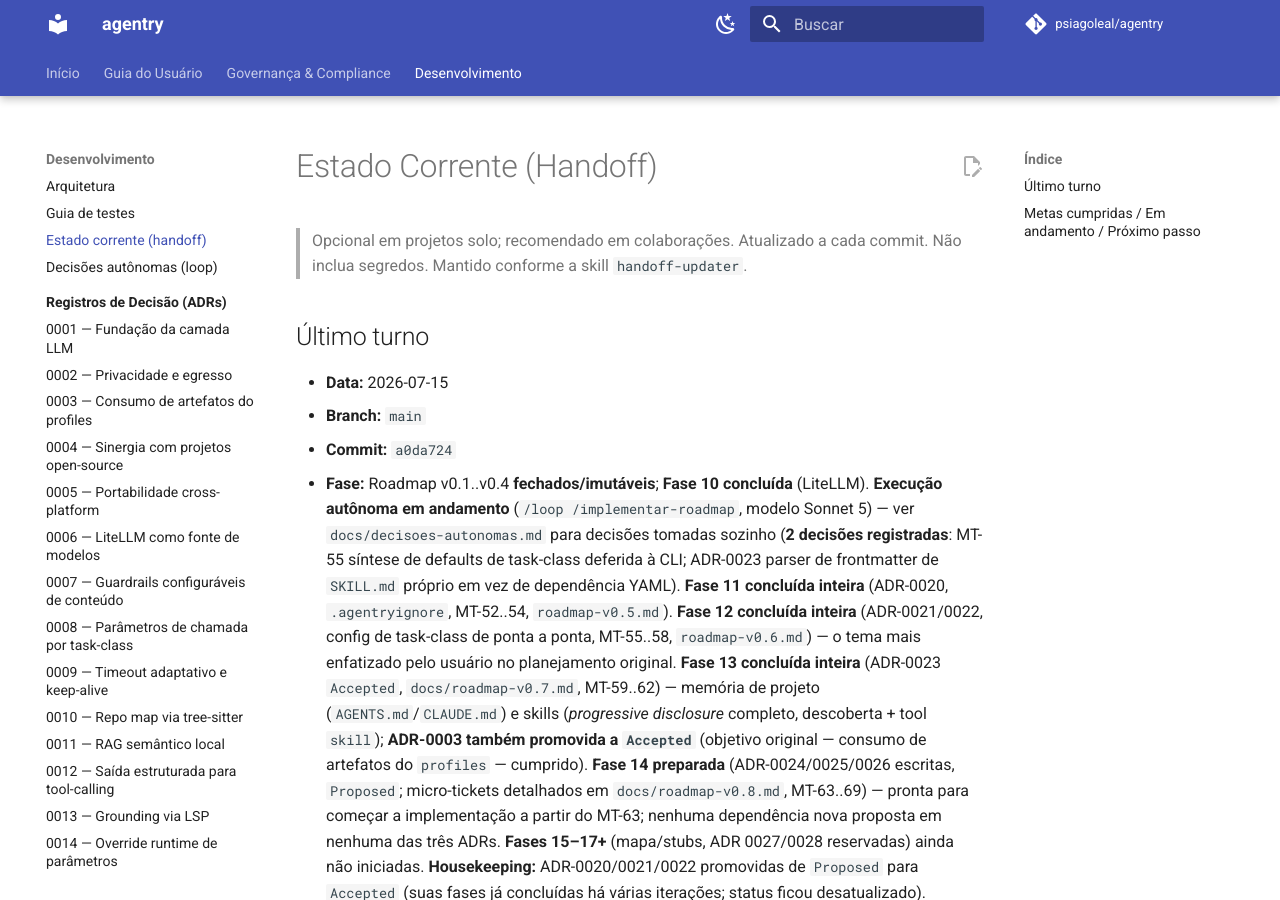
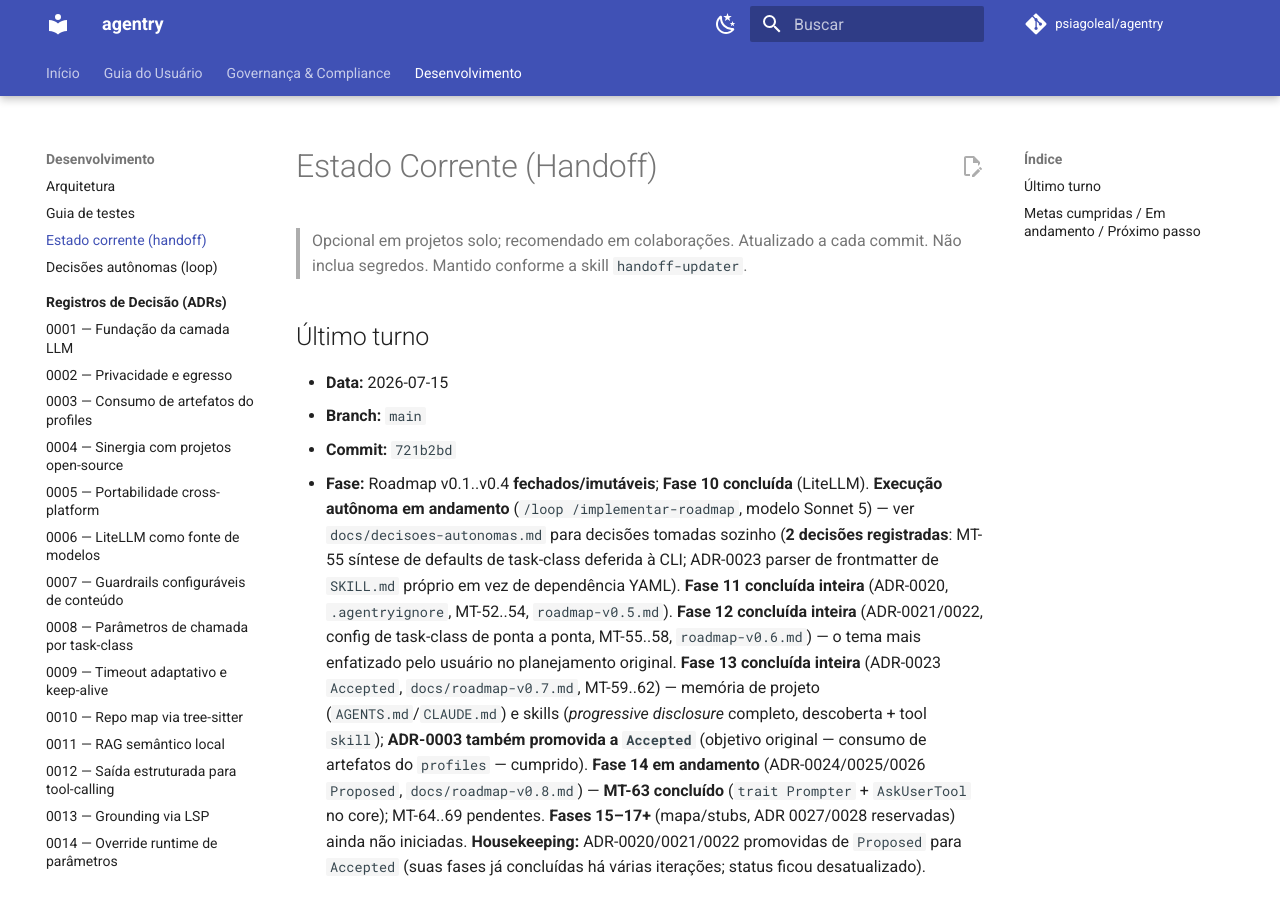
Before and after one commit to psiagoleal/agentry, an MkDocs documentation site: the page built from docs/CURRENT-STATE.md, in a window 1280 px wide and 900 px high. Built offline with MkDocs 1.6.1 and Material for MkDocs 9.7.7, drawn with Linux system fonts in a browser that asks for light colours; comment, search, counter and statistics services are not loaded.

Commit message:
docs(handoff): marca MT-63 concluído; próximo passo é o MT-64
roadmap-v0.8.md e CURRENT-STATE.md refletem trait Prompter +
AskUserTool no core, prontos para a fiação real da CLI (MT-64).

{agente: Claude Code; modelo: claude-sonnet-5}

```diff
--- a/docs/CURRENT-STATE.md
+++ b/docs/CURRENT-STATE.md
@@ -9,7 +9,7 @@
 
 - **Data:** 2026-07-15
 - **Branch:** `main`
-- **Commit:** `a0da724`
+- **Commit:** `721b2bd`
 - **Fase:** Roadmap v0.1..v0.4 **fechados/imutáveis**; **Fase 10 concluída** (LiteLLM).
   **Execução autônoma em andamento** (`/loop /implementar-roadmap`, modelo Sonnet 5) — ver
   `docs/decisoes-autonomas.md` para decisões tomadas sozinho (**2 decisões registradas**:
@@ -21,12 +21,11 @@
   `docs/roadmap-v0.7.md`, MT-59..62) — memória de projeto (`AGENTS.md`/`CLAUDE.md`) e skills
   (*progressive disclosure* completo, descoberta + tool `skill`); **ADR-0003 também promovida a
   `Accepted`** (objetivo original — consumo de artefatos do `profiles` — cumprido). **Fase 14
-  preparada** (ADR-0024/0025/0026 escritas, `Proposed`; micro-tickets detalhados em
-  `docs/roadmap-v0.8.md`, MT-63..69) — pronta para começar a implementação a partir do MT-63;
-  nenhuma dependência nova proposta em nenhuma das três ADRs. **Fases 15–17+** (mapa/stubs, ADR
-  0027/0028 reservadas) ainda não iniciadas. **Housekeeping:** ADR-0020/0021/0022 promovidas
-  de `Proposed` para `Accepted` (suas fases já concluídas há várias iterações; status ficou
-  desatualizado).
+  em andamento** (ADR-0024/0025/0026 `Proposed`, `docs/roadmap-v0.8.md`) — **MT-63 concluído**
+  (`trait Prompter` + `AskUserTool` no core); MT-64..69 pendentes. **Fases 15–17+** (mapa/stubs,
+  ADR 0027/0028 reservadas) ainda não iniciadas. **Housekeeping:** ADR-0020/0021/0022
+  promovidas de `Proposed` para `Accepted` (suas fases já concluídas há várias iterações;
+  status ficou desatualizado).
 
 ## Metas cumpridas / Em andamento / Próximo passo
 
@@ -784,10 +783,21 @@
   convergindo em MT-69 (documentação). Nenhuma dependência nova proposta — nenhum gatilho de
   parada dura acionado. `mkdocs build --strict` limpo. Nenhuma mudança de código.
 
+- [x] **MT-63** — `crates/core/src/tools/ask_user.rs` (novo): `trait Prompter`
+  (dyn-compatible via `BoxFuture`) definido no core — padrão `AuditSink` (interface no core,
+  implementação concreta de quem consome), não o padrão `Confirmer` (tipo só da CLI), já que
+  `AskUserTool` implementa `Tool` e toda `Tool` vive em `agentry_core::tools`.
+  `AskUserTool::new(Arc<dyn Prompter>)`; `execute()` lê `question` (obrigatório)/`options`
+  (opcional) e devolve a resposta do `Prompter`; `question` ausente é erro tratado. 5 testes
+  novos, 317 testes no core (312+5) + 43 na CLI (fiação real fica para o MT-64), fmt/clippy
+  limpos, `cargo build --release` verde. Nenhuma dependência nova; sem mudança de
+  comportamento observável da CLI ainda.
+
 **Em andamento:** nada pendente no turno.
 
-**Próximo passo:** **MT-63** (`docs/roadmap-v0.8.md`, `crates/core/src/tools/ask_user.rs`
-novo) — `trait Prompter` + `AskUserTool` no core, primeiro ticket da Fase 14. As Fases 15–17+
+**Próximo passo:** **MT-64** (`docs/roadmap-v0.8.md`, `crates/cli/src/tool_executor.rs`,
+`crates/cli/src/main.rs`) — `InteractivePrompter` (lê `stdin`, mesmo padrão síncrono de
+`InteractiveConfirmer`) + registro real de `AskUserTool` no `ToolRegistry`. As Fases 15–17+
 seguem só como mapa. Outros itens em aberto, sem
 ticket: deploy do site MkDocs (GitHub Pages) — decisão explícita do usuário de
 não fazer ainda; CI multi-SO ainda não observado verde (falta um push que dispare a matriz);
@@ -812,6 +822,7 @@
 
 | Data | Commit | Resumo | MT |
 |------|--------|--------|----|
+| 2026-07-15 | `721b2bd` | MT-63: trait Prompter + tool ask_user no core (ADR-0024) | MT-63 |
 | 2026-07-15 | `a0da724` | ADR-0024/0025/0026: tools essenciais (AskUser, web/SearXNG, Glob+shell background); prepara a Fase 14 | — |
 | 2026-07-15 | `24f2bdd` | MT-62: documentação AGENTS.md/skills; ADR-0003/0023 -> Accepted (fecha a Fase 13) | MT-62 |
 | 2026-07-15 | `38f8bcb` | MT-61: tool skill — carrega o corpo completo sob demanda (ADR-0023) | MT-61 |
```
Also changed, not shown: docs/roadmap-v0.8.md (+1 -1 lines).
